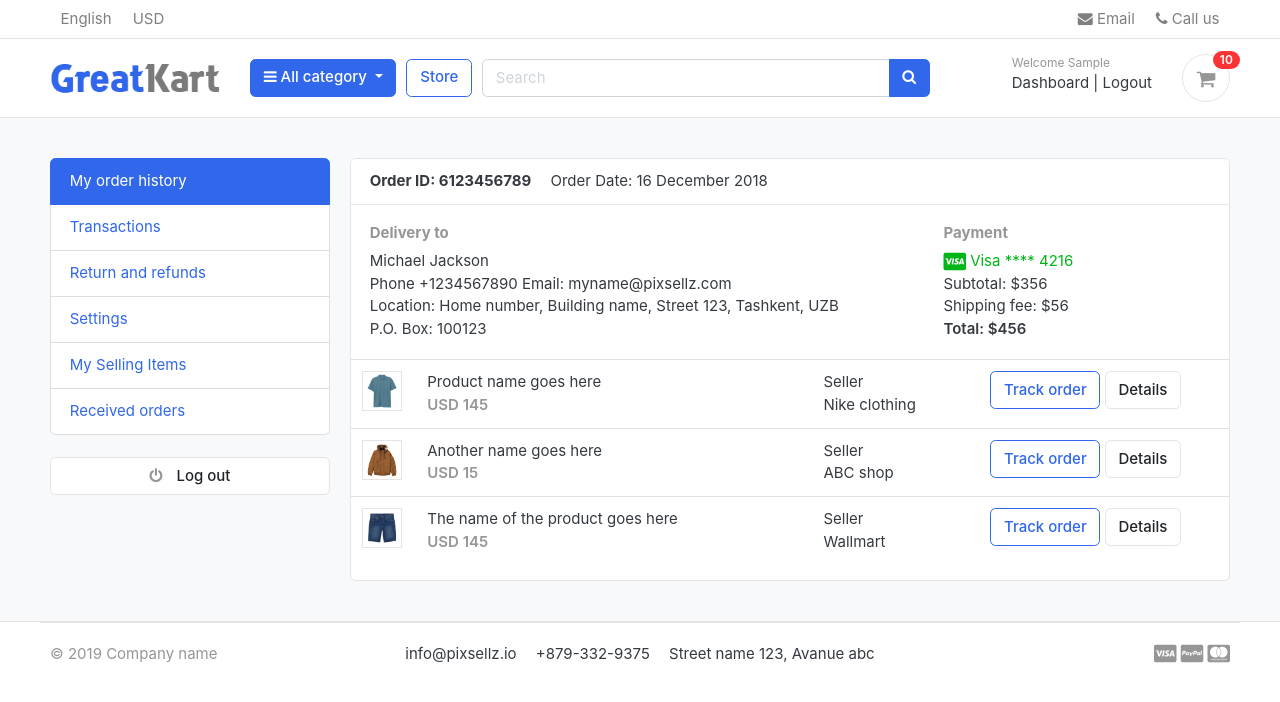
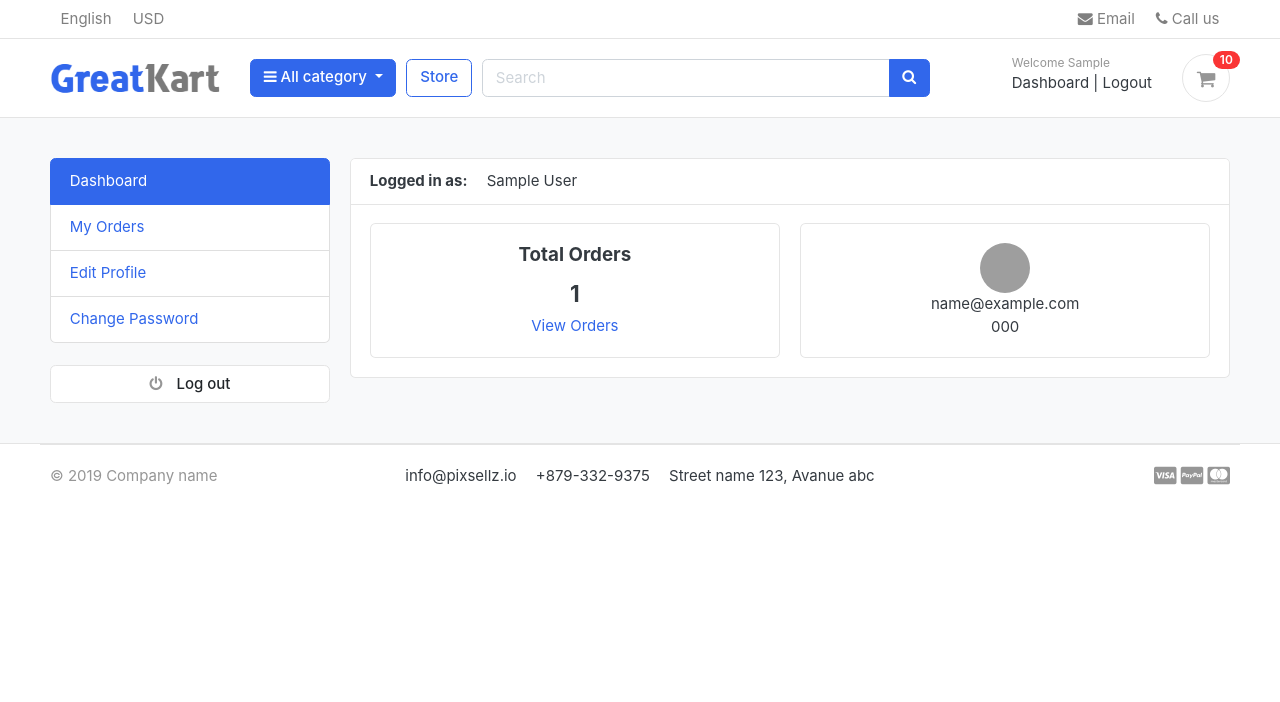
Before and after one commit to palmman/greatkart-django, a Django app: page /accounts/ in a window 1280 px wide. Shown: the top 702 px of the page. Run offline with Django 3.2, Linux system fonts and the light colour scheme; a user stored in the database is signed in; tables that the repository leaves empty hold one stand-in row (values such as "Sample post"); some libraries are stand-ins or nearby versions; some web fonts are replaced; grey boxes are pictures that could not be loaded.

Commit message:
fix edit 404 not found

```diff
--- a/accounts/models.py
+++ b/accounts/models.py
@@ -69,3 +69,19 @@ class Account(AbstractBaseUser):
 
     def has_module_perms(self, add_lable):
         return True
+
+class UserProfile(models.Model):
+    user = models.OneToOneField(Account, on_delete=models.CASCADE)
+    address_line_1 = models.CharField(blank=True, max_length=100)
+    address_line_2 = models.CharField(blank=True, max_length=100)
+    profile_picture = models.ImageField(upload_to='userprofile', blank=True)
+    profile_picture = models.ImageField(blank=True, upload_to='userprofile')
+    city = models.CharField(max_length=20, blank=True)
+    state = models.CharField(max_length=20, blank=True)
+    country = models.CharField(max_length=20, blank=True)
+
+    def __str__(self):
+        return self.user.first_name
+
+    def full_address(self):
+        return f'{self.address_line_1} {self.address_line_2}'
--- a/accounts/urls.py
+++ b/accounts/urls.py
@@ -12,4 +12,8 @@ urlpatterns = [
     path('resetpassword_validate/<uidb64>/<token>/', views.resetpassword_validate, name='resetpassword_validate'),
     path('forgotPassword', views.forgotPassword, name='forgotPassword'),
     path('resetPassword', views.resetPassword, name='resetPassword'),
+
+
+    path('my_orders', views.my_orders, name='my_orders'),
+    path('edit_profile', views.edit_profile, name='edit_profile'),
 ]
--- a/accounts/views.py
+++ b/accounts/views.py
@@ -1,6 +1,6 @@
-from django.shortcuts import render, redirect
-from .form import RegistrationForm
-from .models import Account
+from django.shortcuts import render, redirect, get_object_or_404
+from .form import RegistrationForm, UserForm, UserProfileForm
+from .models import Account, UserProfile
 from django.contrib import messages, auth
 from django.contrib.auth.decorators import login_required
 from django.http import HttpResponse
@@ -16,6 +16,7 @@ from django.core.mail import EmailMessage
 
 from carts.views import _cart_id
 from carts.models import Cart, CartItem
+from orders.models import Order
 import requests
 
 def register(request):
@@ -136,7 +137,12 @@ def activate(request, uidb64, token):
 
 @login_required(login_url = 'login')
 def dashboard(request):
-    return render(request, 'accounts/dashboard.html')
+    orders = Order.objects.order_by('-created_at').filter(user_id=request.user.id, is_ordered=True)
+    orders_count = orders.count()
+    context = {
+        'orders_count' : orders_count
+    }
+    return render(request, 'accounts/dashboard.html', context)
 
 
 def forgotPassword(request):
@@ -200,3 +206,29 @@ def resetPassword(request):
             return redirect('resetPassword')
     else:
         return render(request, 'accounts/resetPassword.html')
+
+def my_orders(request):
+    orders = Order.objects.filter(user=request.user, is_ordered=True).order_by('-created_at')
+    context = {
+        'orders' : orders
+    }
+    return render(request, 'accounts/my_orders.html', context)
+
+def edit_profile(request):
+    userprofile = get_object_or_404(UserProfile, user=request.user)
+    if request.method == 'POST':
+        user_form = UserForm(request.POST, instance=request.user)
+        profile_form = UserProfileForm(request.POST, request.FILES, instance=userprofile)
+        if user_form.is_valid() and profile_form.is_valid():
+            user_form.save()
+            profile_form.save()
+            messages.success(request, 'Your profile has been updated.')
+            return redirect('edit_profile')
+    else:
+        user_form = UserForm(instance=request.user)
+        profile_form = UserProfileForm(instance=userprofile)
+    context = {
+        'user_form': user_form,
+        'profile_form': profile_form,
+    }
+    return render(request, 'accounts/edit_profile.html', context)
--- a/templates/accounts/dashboard.html
+++ b/templates/accounts/dashboard.html
@@ -9,85 +9,37 @@
 {% include 'includes/alerts.html' %}
     <div class="container">
         <div class="row">
-        <aside class="col-md-3">
-            <!--   SIDEBAR   -->
-            <ul class="list-group">
-                <a class="list-group-item active" href="#"> My order history </a>
-                <a class="list-group-item" href="#"> Transactions </a>
-                <a class="list-group-item" href="#"> Return and refunds </a>
-                <a class="list-group-item" href="#">Settings </a>
-                <a class="list-group-item" href="#"> My Selling Items </a>
-                <a class="list-group-item" href="#"> Received orders </a>
-            </ul>
-            <br>
-            <a class="btn btn-light btn-block" href="#"> <i class="fa fa-power-off"></i> <span class="text">Log out</span> </a>
-            <!--   SIDEBAR .//END   -->
-        </aside>
+            {% include 'includes/dashboard_sidebar.html' %}
         <main class="col-md-9">
             <article class="card">
             <header class="card-header">
-                <strong class="d-inline-block mr-3">Order ID: 6123456789</strong>
-                <span>Order Date: 16 December 2018</span>
+                <strong class="d-inline-block mr-3">Logged in as:</strong>
+                <span>{{user.full_name}}</span>
             </header>
             <div class="card-body">
                 <div class="row">
-                    <div class="col-md-8">
-                        <h6 class="text-muted">Delivery to</h6>
-                        <p>Michael Jackson <br>
-                        Phone +1234567890 Email: myname@pixsellz.com <br>
-                        Location: Home number, Building name, Street 123,  Tashkent, UZB <br>
-                        P.O. Box: 100123
-                         </p>
+                    <div class="col-md-6">
+                        <div class="card" style="text-align:center;">
+                            <div class="card-body">
+                                <h5 class="card-title">Total Orders</h5>
+                                <h4>{{orders_count}}</h4>
+                                <a href="{% url 'my_orders' %}">View Orders</a>
+                            </div>
+                        </div>
                     </div>
-                    <div class="col-md-4">
-                        <h6 class="text-muted">Payment</h6>
-                        <span class="text-success">
-                            <i class="fab fa-lg fa-cc-visa"></i>
-                            Visa  **** 4216
-                        </span>
-                        <p>Subtotal: $356 <br>
-                         Shipping fee:  $56 <br>
-                         <span class="b">Total:  $456 </span>
-                        </p>
+
+                    <div class="col-md-6">
+                        <div class="card" style="text-align:center;">
+                            <div class="card-body">
+                                <img src="https://www.w3schools.com/howto/img_avatar.png" alt="User Profile Picture" width="50" height="50" style="border-radius: 50%;">
+                                <p class="mb-0">{{user.email}}</p>
+						        <p>{{user.phone_number}}</p>
+                            </div>
+                        </div>
                     </div>
                 </div> <!-- row.// -->
             </div> <!-- card-body .// -->
             <div class="table-responsive">
-            <table class="table table-hover">
-                <tr>
-                    <td width="65">
-                        <img src="../images/items/1.jpg" class="img-xs border">
-                    </td>
-                    <td>
-                        <p class="title mb-0">Product name goes here </p>
-                        <var class="price text-muted">USD 145</var>
-                    </td>
-                    <td> Seller <br> Nike clothing </td>
-                    <td width="250"> <a href="#" class="btn btn-outline-primary">Track order</a> <a href="#" class="btn btn-light"> Details </a> </td>
-                </tr>
-                <tr>
-                    <td>
-                        <img src="../images/items/2.jpg" class="img-xs border">
-                    </td>
-                    <td>
-                        <p class="title mb-0">Another name goes here </p>
-                        <var class="price text-muted">USD 15</var>
-                    </td>
-                    <td> Seller <br> ABC shop </td>
-                    <td> <a href="#" class="btn btn-outline-primary">Track order</a> <a href="#" class="btn btn-light"> Details </a> </td>
-                </tr>
-                <tr>
-                    <td>
-                        <img src="../images/items/3.jpg" class="img-xs border">
-                    </td>
-                    <td>
-                        <p class="title mb-0">The name of the product  goes here </p>
-                        <var class="price text-muted">USD 145</var>
-                    </td>
-                    <td> Seller <br> Wallmart </td>
-                    <td> <a href="#" class="btn btn-outline-primary">Track order</a> <a href="#" class="btn btn-light"> Details </a> </td>
-                </tr>
-            </table>
             </div> <!-- table-responsive .end// -->
             </article> <!-- order-group.// -->
         </main>
--- /dev/null
+++ b/templates/includes/dashboard_sidebar.html
@@ -0,0 +1,12 @@
+<aside class="col-md-3">
+    <!--   SIDEBAR   -->
+    <ul class="list-group">
+        <a class="list-group-item {% if '/accounts/' == request.path %}active{% endif %}" href="{% url 'dashboard' %}"> Dashboard </a>
+        <a class="list-group-item {% if '/my_orders' in request.path %}active{% endif %}" href="{% url 'my_orders' %}"> My Orders </a>
+        <a class="list-group-item {% if '/edit_profile' in request.path %}active{% endif %}" href="{% url 'edit_profile' %}"> Edit Profile </a>
+        <a class="list-group-item" href="#">Change Password</a>
+    </ul>
+    <br>
+    <a class="btn btn-light btn-block" href="#"> <i class="fa fa-power-off"></i> <span class="text">Log out</span> </a>
+    <!--   SIDEBAR .//END   -->
+</aside>
```
Also changed, not shown: accounts/admin.py (+10 -1 lines), accounts/form.py (+11 -1 lines), templates/accounts/edit_profile.html (added, +82 -0 lines), templates/accounts/my_orders.html (added, +59 -0 lines), accounts/migrations/0002_userprofile.py (added).
